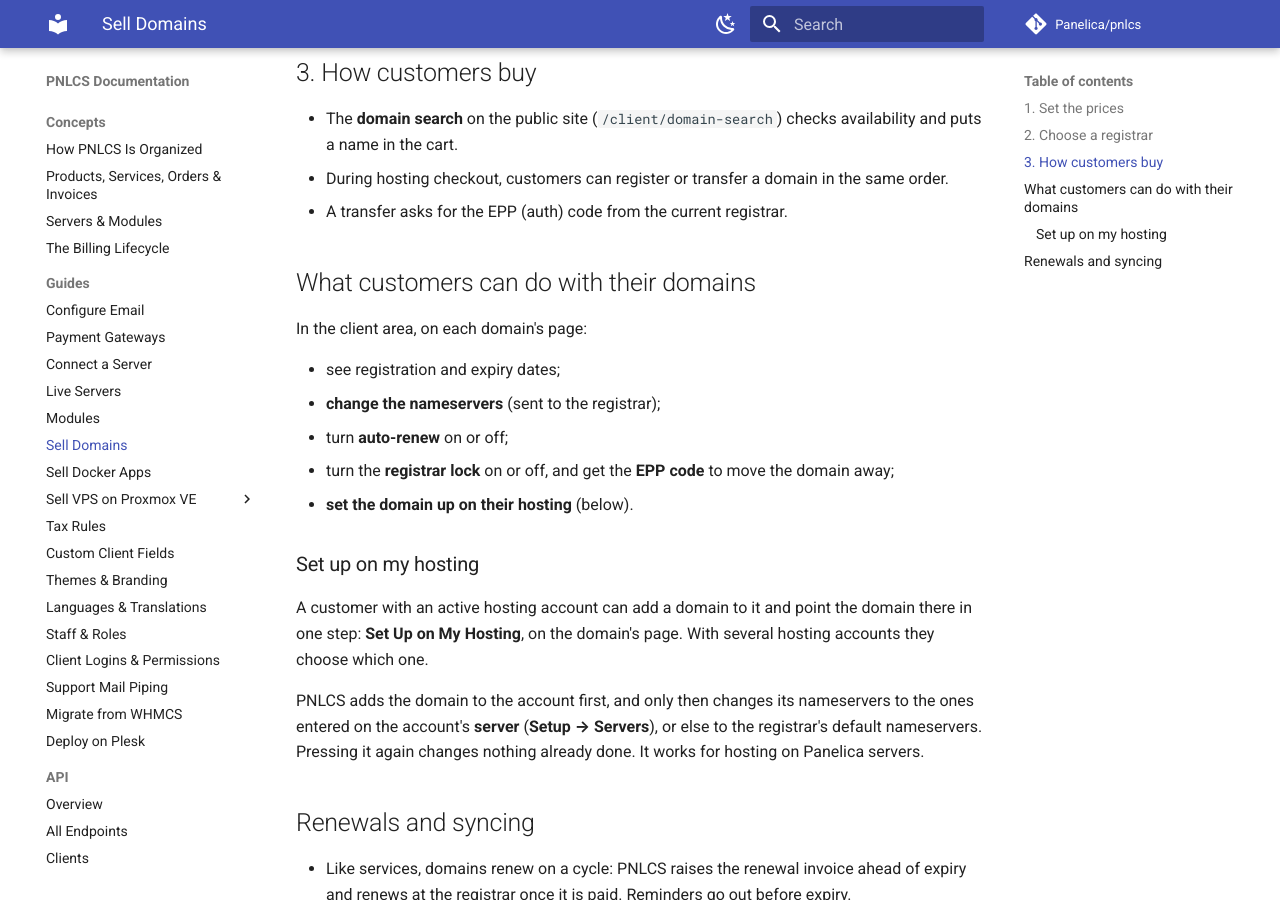
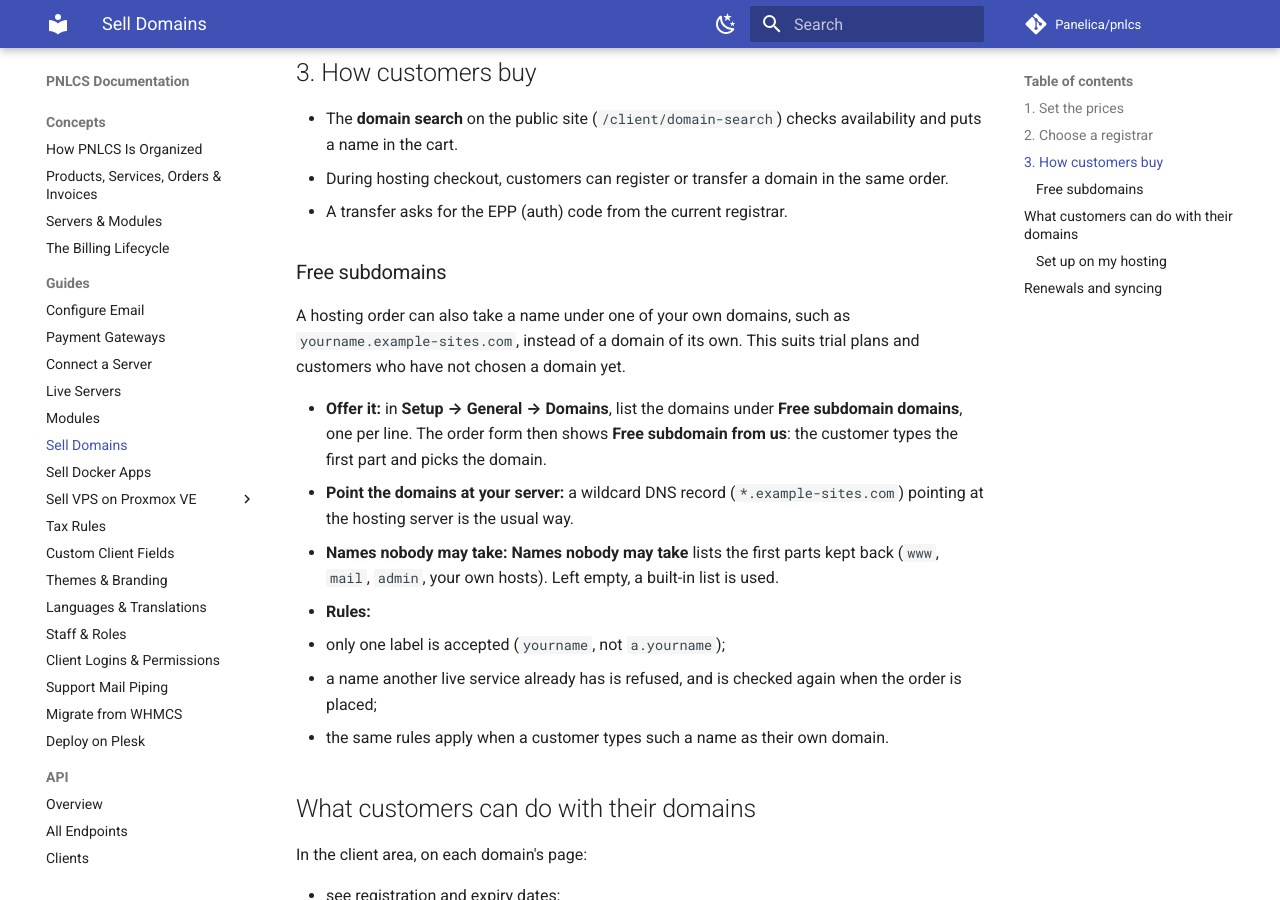
Before and after one commit to Panelica/pnlcs, an MkDocs documentation site: the page built from docs/guides/sell-domains.md, in a window 1280 px wide and 900 px high, scrolled down 1217 px. Built offline with MkDocs 1.6.1 and Material for MkDocs 9.7.7, drawn with Linux system fonts in a browser that asks for light colours; comment, search, counter and statistics services are not loaded.

Commit message:
docs(domains): free subdomains

```diff
--- a/docs/guides/sell-domains.md
+++ b/docs/guides/sell-domains.md
@@ -44,6 +44,26 @@ yet: billing works exactly the same, and the registration step is yours.
   same order.
 - A transfer asks for the EPP (auth) code from the current registrar.
 
+### Free subdomains
+
+A hosting order can also take a name under one of your own domains, such as
+`yourname.example-sites.com`, instead of a domain of its own. This suits trial
+plans and customers who have not chosen a domain yet.
+
+- **Offer it:** in **Setup → General → Domains**, list the domains under
+  **Free subdomain domains**, one per line. The order form then shows **Free
+  subdomain from us**: the customer types the first part and picks the domain.
+- **Point the domains at your server:** a wildcard DNS record
+  (`*.example-sites.com`) pointing at the hosting server is the usual way.
+- **Names nobody may take:** **Names nobody may take** lists the first parts
+  kept back (`www`, `mail`, `admin`, your own hosts). Left empty, a built-in
+  list is used.
+- **Rules:**
+  - only one label is accepted (`yourname`, not `a.yourname`);
+  - a name another live service already has is refused, and is checked again
+    when the order is placed;
+  - the same rules apply when a customer types such a name as their own domain.
+
 ## What customers can do with their domains
 
 In the client area, on each domain's page:
```
